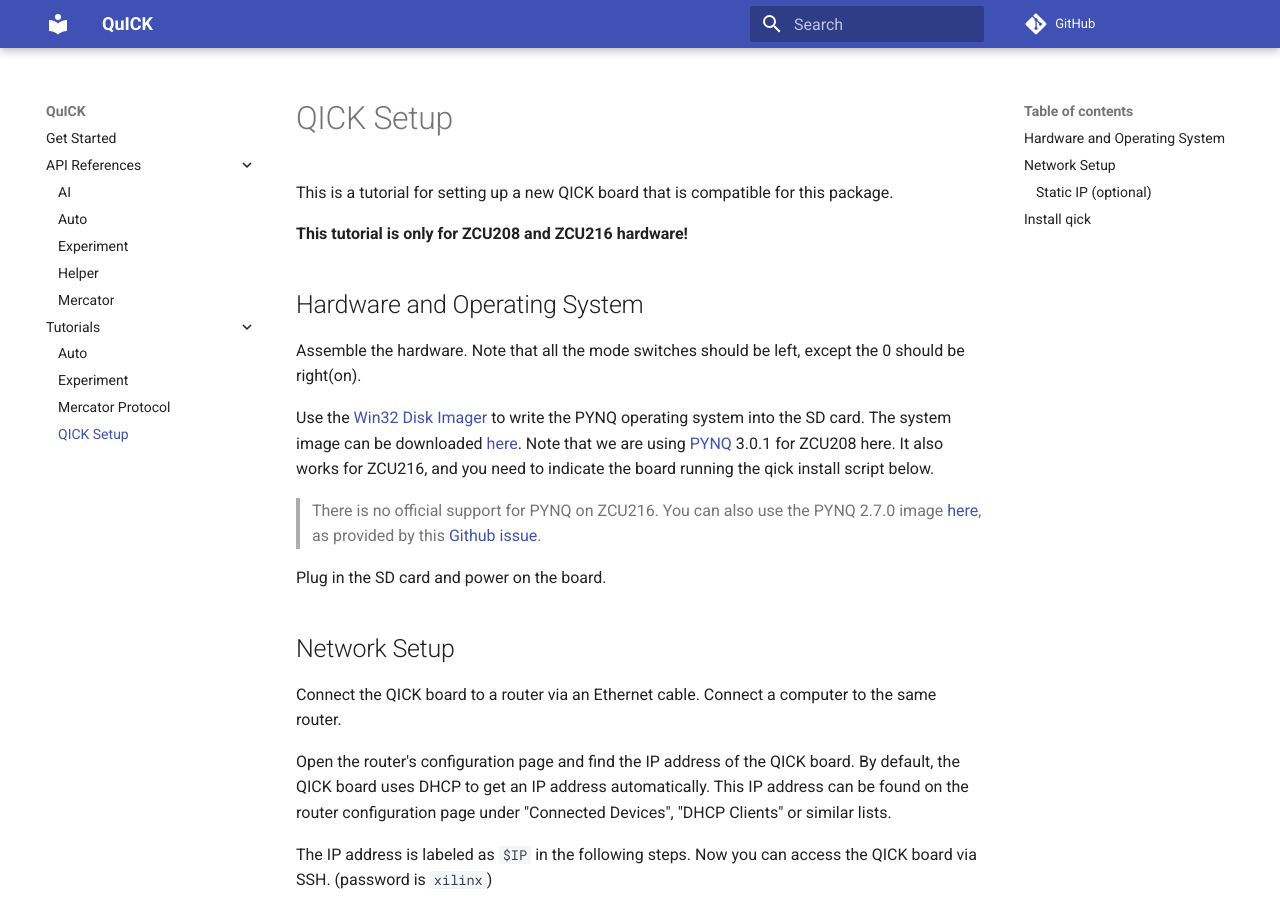
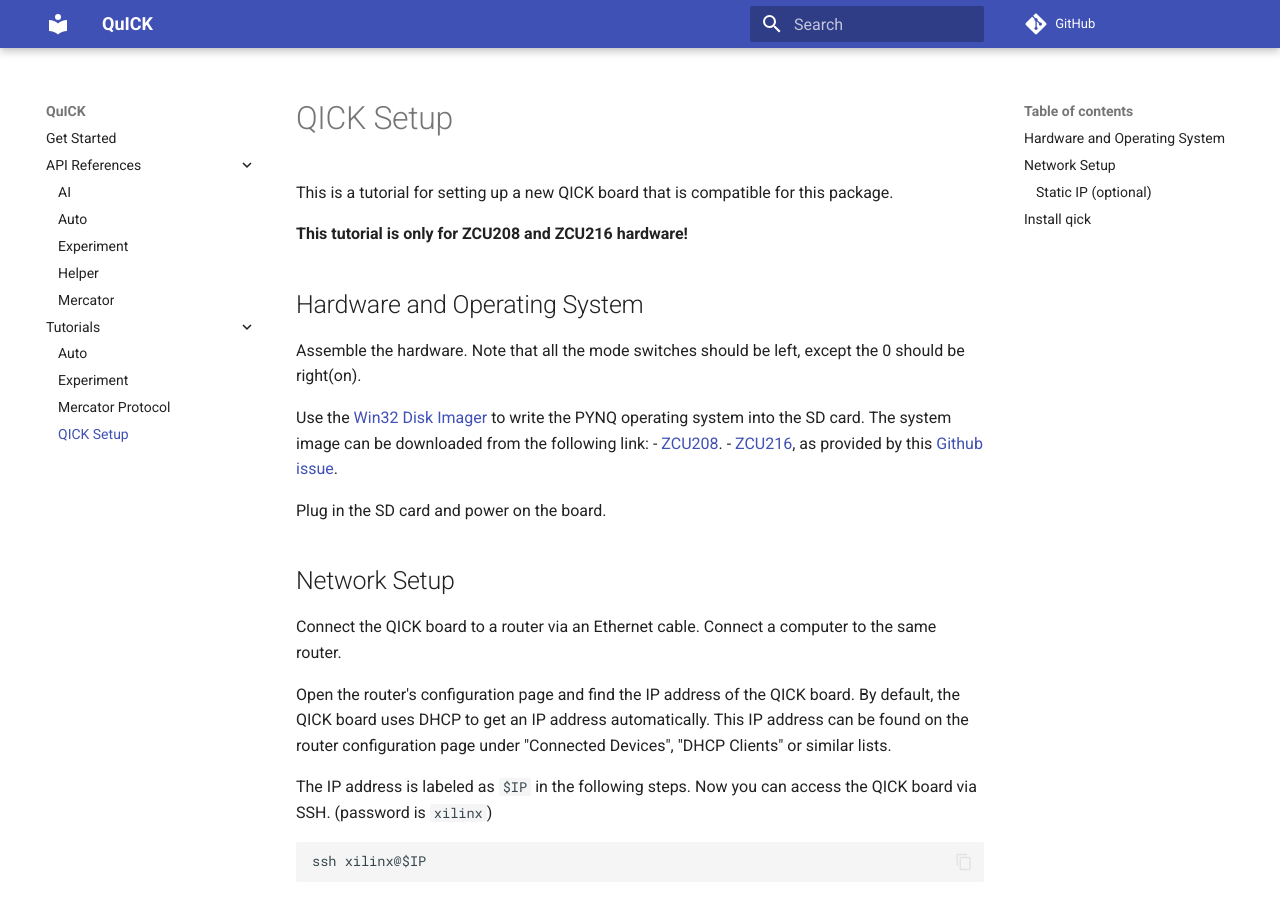
Before and after one commit to clelandlab/quick, an MkDocs documentation site: the page built from docs/Tutorials/qick.md, in a window 1280 px wide and 900 px high. Built offline with MkDocs 1.6.1 and Material for MkDocs 9.7.7, drawn with Linux system fonts in a browser that asks for light colours; comment, search, counter and statistics services are not loaded.

Commit message:
Update qick doc

```diff
--- a/docs/Tutorials/qick.md
+++ b/docs/Tutorials/qick.md
@@ -8,9 +8,9 @@
 
 Assemble the hardware. Note that all the mode switches should be left, except the 0 should be right(on).
 
-Use the [Win32 Disk Imager](https://sourceforge.net/projects/win32diskimager/) to write the PYNQ operating system into the SD card. The system image can be downloaded [here](https://www.xilinx.com/bin/public/openDownload?filename=zcu208_v3.0.1.zip). Note that we are using [PYNQ](https://www.pynq.io/boards.html) 3.0.1 for ZCU208 here. It also works for ZCU216, and you need to indicate the board running the qick install script below.
-
-> There is no official support for PYNQ on ZCU216. You can also use the PYNQ 2.7.0 image [here](https://drive.google.com/file/d/10kDKrEqA4l0_S3ysTlWbbOHgTsV0Zpyq/view?usp=sharing), as provided by this [Github issue](https://github.com/sarafs1926/ZCU216-PYNQ/issues/1).
+Use the [Win32 Disk Imager](https://sourceforge.net/projects/win32diskimager/) to write the PYNQ operating system into the SD card. The system image can be downloaded from the following link:
+- [ZCU208](https://www.xilinx.com/bin/public/openDownload?filename=zcu208_v3.0.1.zip).
+- [ZCU216](https://drive.google.com/file/d/10kDKrEqA4l0_S3ysTlWbbOHgTsV0Zpyq/view?usp=sharing), as provided by this [Github issue](https://github.com/sarafs1926/ZCU216-PYNQ/issues/1).
 
 Plug in the SD card and power on the board.
 
```
